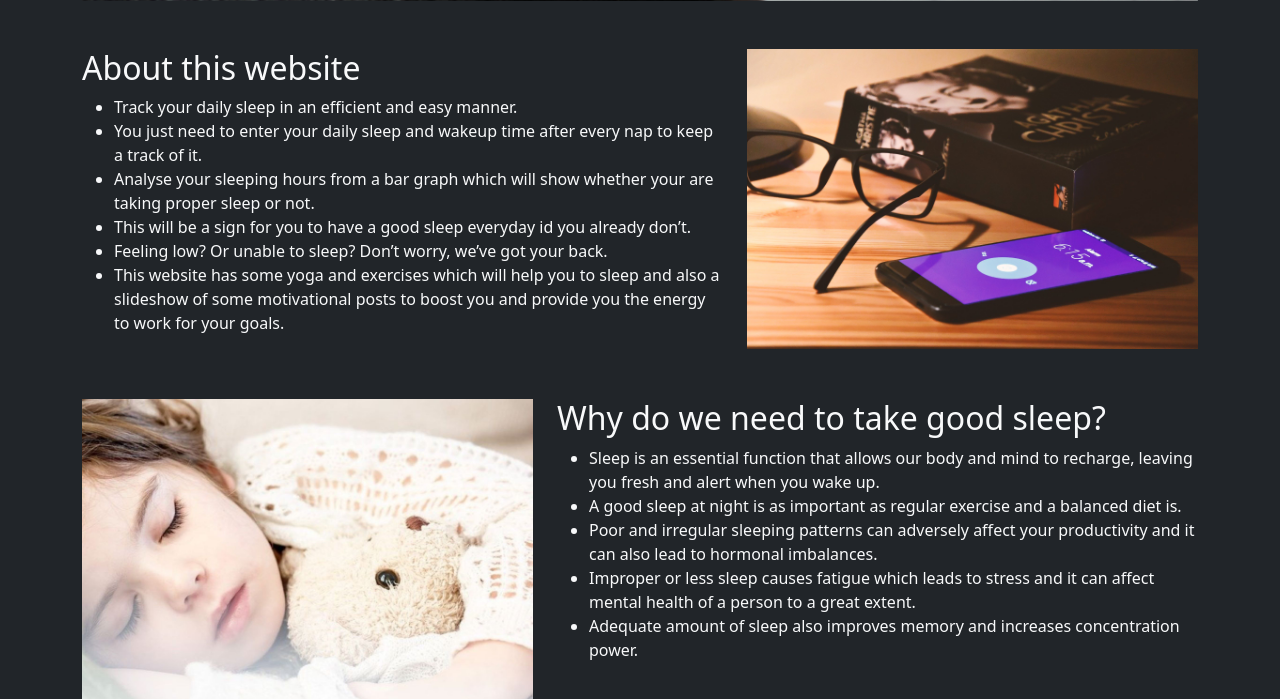
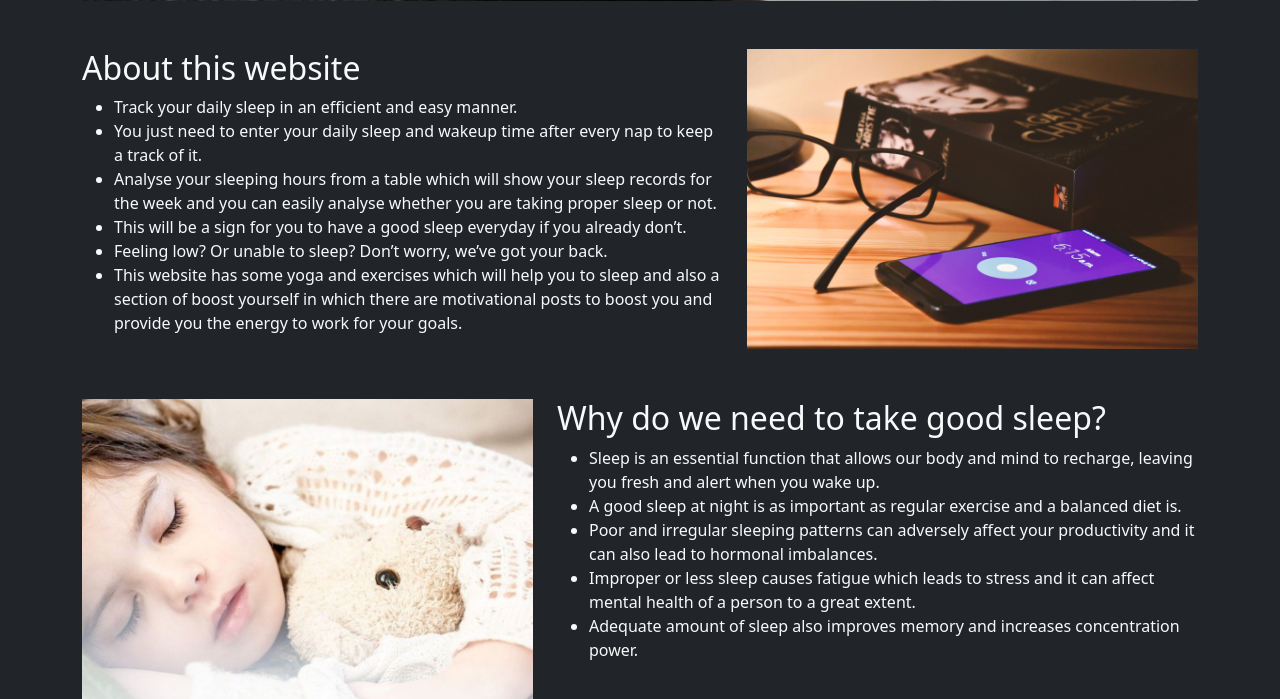
Before and after one commit to anjali7786/Sleep-Tracker, a Flask app: page / in a window 1280 px wide. Shown: the part 585-1284 px from the top of the page. Run offline with Flask 2, Linux system fonts and the light colour scheme; some libraries are stand-ins or nearby versions; some web fonts are replaced.

Commit message:
about changed

```diff
--- a/Template/index.html
+++ b/Template/index.html
@@ -105,13 +105,12 @@
           <li>You just need to enter your daily sleep and wakeup time after every nap to keep a track of
             it.
           </li>
-          <li>Analyse your sleeping hours from a bar graph which will show whether your are taking proper
+          <li>Analyse your sleeping hours from a table which will show your sleep records for the week and you can easily analyse whether you are taking proper
             sleep or not.</li>
-          <li>This will be a sign for you to have a good sleep everyday id you already don’t.</li>
+          <li>This will be a sign for you to have a good sleep everyday if you already don’t.</li>
           <li>Feeling low? Or unable to sleep? Don’t worry, we’ve got your back. </li>
-          <li>This website has some yoga and exercises which will help you to sleep and also a slideshow
-            of
-            some motivational posts to boost you and provide you the energy to work for your goals.</li>
+          <li>This website has some yoga and exercises which will help you to sleep and also a section of boost yourself
+            in which there are motivational posts to boost you and provide you the energy to work for your goals.</li>
         </ul>
 
       </div>
```
Also changed, not shown: Template/sleeptracker.html (+4 -5 lines).
